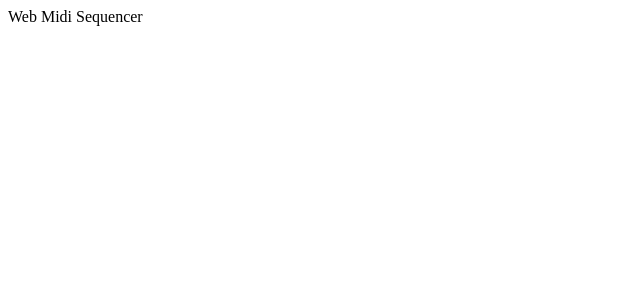
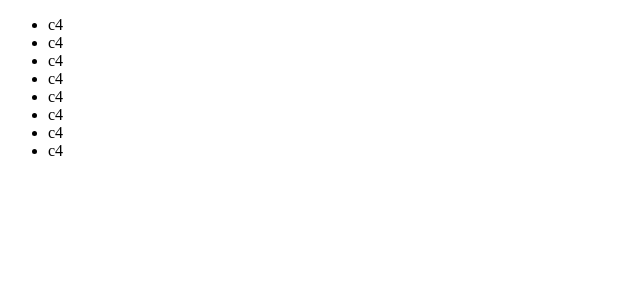
Before and after one commit to krokben/webmidiseq, a React (Vite) app: page / in a window 1280 px wide. Shown: the top 300 px of the page, without its empty margins (0-640 px from the left). Built offline with nearby package versions, Linux system fonts and the light colour scheme.

Commit message:
add Sequencer component

```diff
--- a/src/App.tsx
+++ b/src/App.tsx
@@ -1,3 +1,22 @@
 import * as React from "react";
+import { useState } from "react";
+import Sequencer from "./components/Sequencer";
 
-export default () => <main>Web Midi Sequencer</main>;
+export default () => {
+  const [steps, setSteps] = useState([
+    { position: 1, note: "c4" },
+    { position: 2, note: "c4" },
+    { position: 3, note: "c4" },
+    { position: 4, note: "c4" },
+    { position: 5, note: "c4" },
+    { position: 6, note: "c4" },
+    { position: 7, note: "c4" },
+    { position: 8, note: "c4" },
+  ]);
+
+  return (
+    <main>
+      <Sequencer steps={steps} />
+    </main>
+  );
+};
--- /dev/null
+++ b/src/components/Sequencer.tsx
@@ -0,0 +1,9 @@
+import * as React from "react";
+
+export default ({ steps }) => (
+  <ul>
+    {steps.map(({ position, note }) => (
+      <li key={`step-${position}`}>{note}</li>
+    ))}
+  </ul>
+);
```
